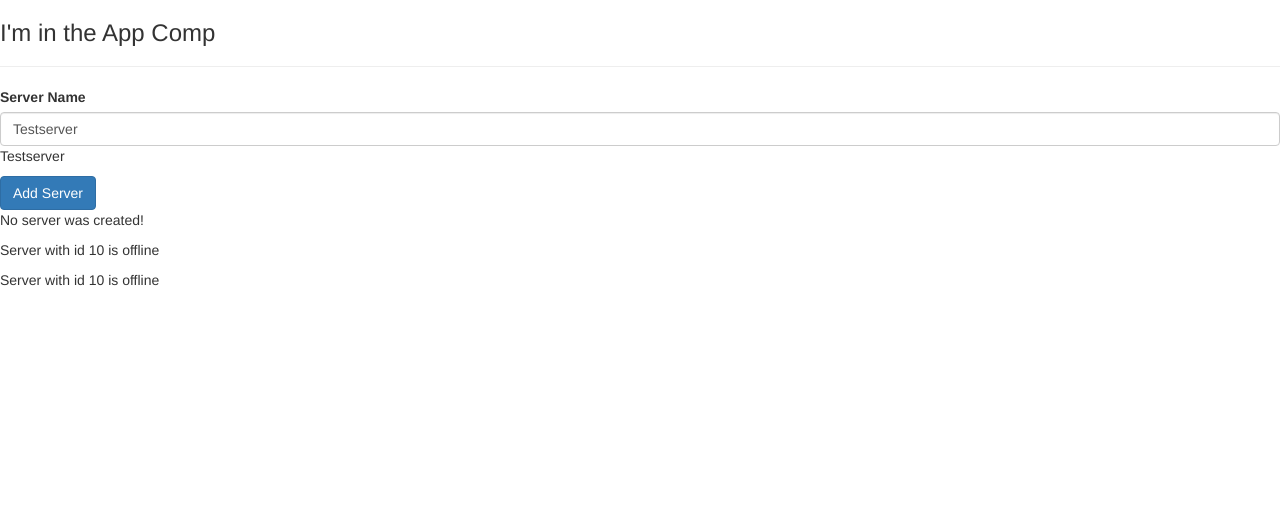
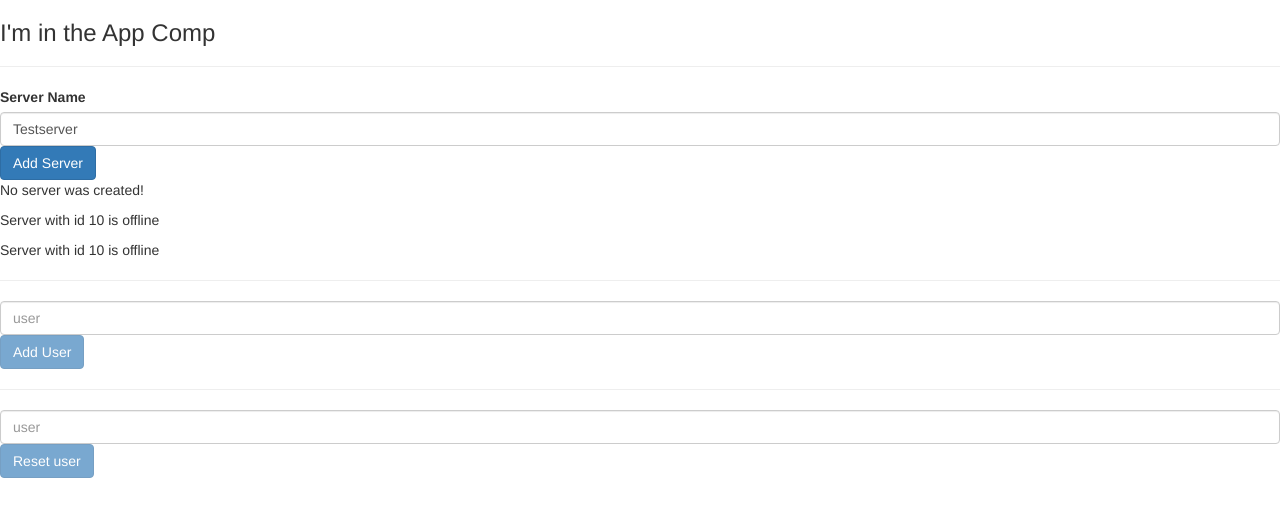
Before and after one commit to OlehBabiak/my-first-app, an Angular app: page / in a window 1280 px wide. Shown: the top 516 px of the page. Built offline with nearby package versions, Linux system fonts and the light colour scheme.

Commit message:
Practicing Databinding

```diff
--- a/src/app/servers/servers.component.html
+++ b/src/app/servers/servers.component.html
@@ -9,7 +9,7 @@
   class='form-control'
   [(ngModel)]='serverName'
 >
-<p>{{ serverName }}</p>
+
 <button
   (click)='onCreateServer()'
   class='btn btn-primary'
@@ -20,3 +20,37 @@
 <p [innerText]='serverCreation'></p>
 <app-server></app-server>
 <app-server></app-server>
+
+<hr>
+<input
+  type='text'
+  class='form-control'
+  placeholder='user'
+(input)='onCreateUserName($event)'
+>
+
+<button
+  (click)='onCreateUser()'
+  class='btn btn-primary'
+  [disabled]="!userCreation.length"
+>Add User
+</button>
+
+<p>{{ userName }}</p>
+
+<hr>
+<input
+  type='text'
+  class='form-control'
+  placeholder='user'
+  [(ngModel)]='userName'
+>
+
+<button
+  (click)="userName = ''"
+  class='btn btn-primary'
+  [disabled]="!userName.length"
+>Reset user
+</button>
+
+<p>{{ userName }}</p>
--- a/src/app/servers/servers.component.ts
+++ b/src/app/servers/servers.component.ts
@@ -8,7 +8,9 @@ import {Component, OnInit} from '@angular/core';
 export class ServersComponent implements OnInit {
   allowNewServer = false;
   serverCreation = 'No server was created!';
-  serverName: string = 'Testserver'
+  serverName: string = 'Testserver';
+  userCreation: string = '';
+  userName: string = '';
 
   constructor() {
     setTimeout(() => {
@@ -20,10 +22,18 @@ export class ServersComponent implements OnInit {
   }
 
   onCreateServer() {
-    this.serverCreation = 'Server was created!'
+    this.serverCreation = 'Server was created!' + this.serverName
   }
 
   onUpdateServerName(e: Event) {
     this.serverName = (<HTMLInputElement>e.target).value
   }
+
+  onCreateUser() {
+    this.userName = this.userCreation
+  }
+
+  onCreateUserName(event: Event) {
+    this.userCreation = (<HTMLInputElement>event.target).value
+  }
 }
```
